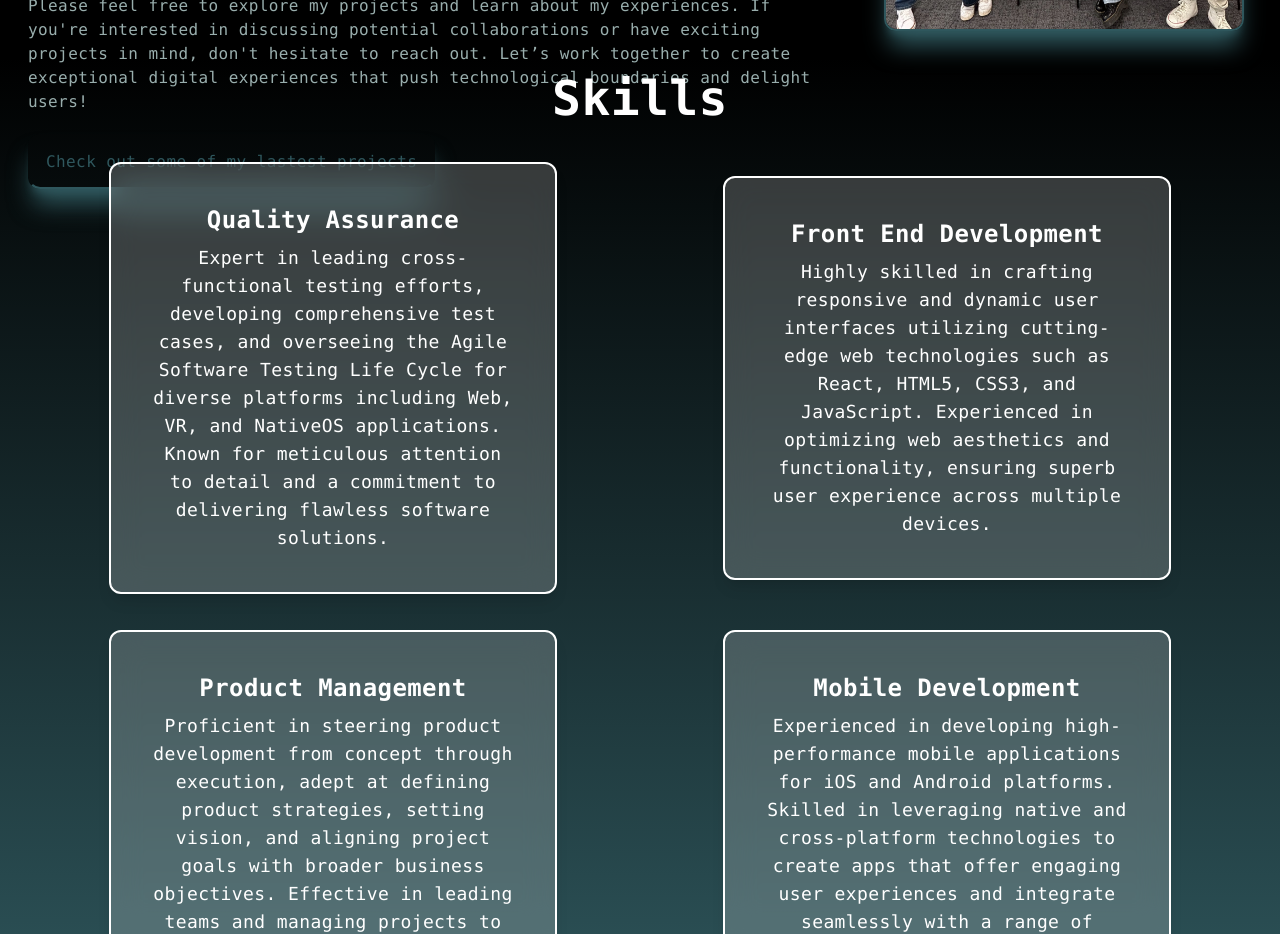
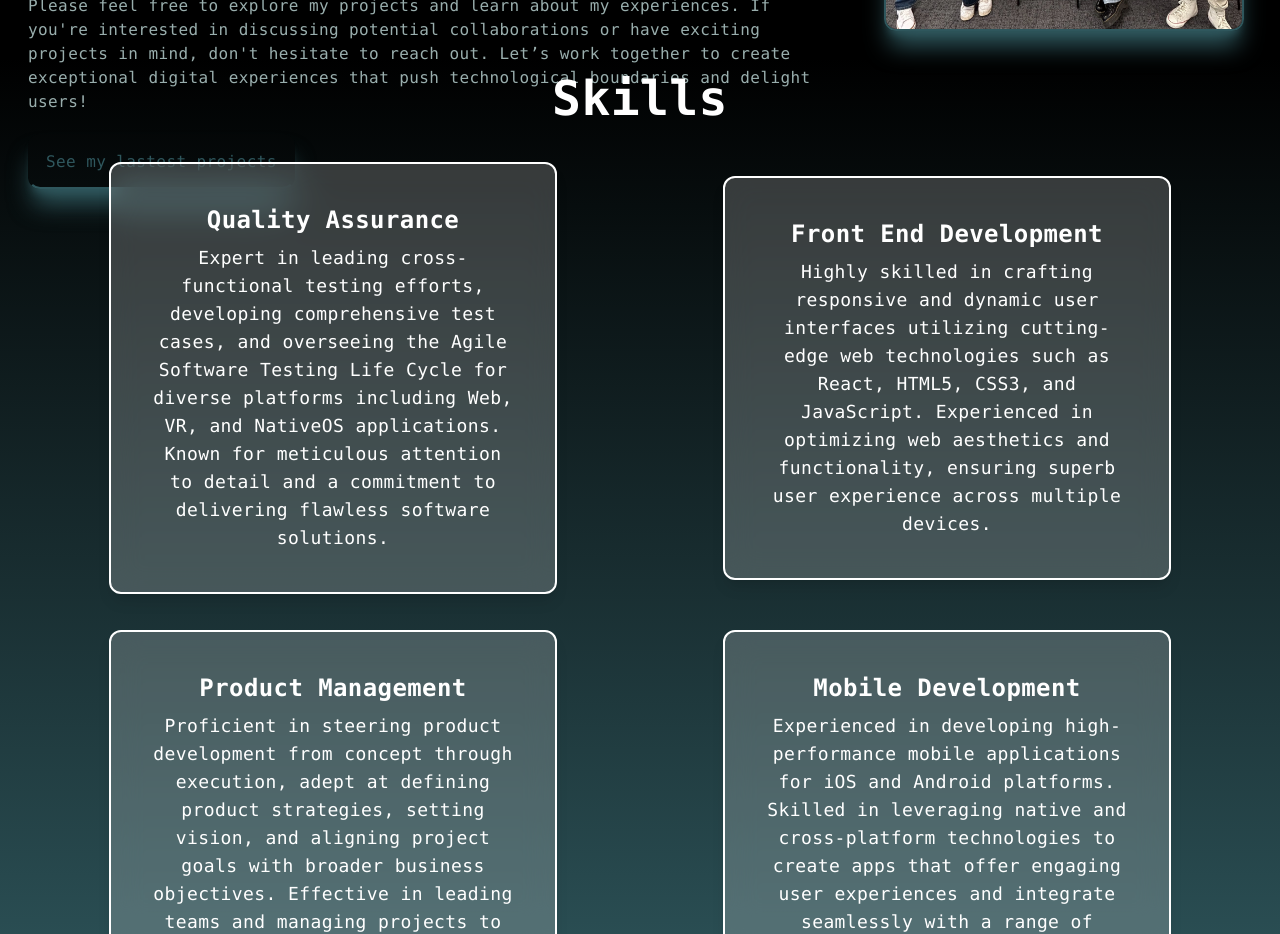
Before and after one commit to SamSantanaDev/PersonalWebsite, a Next.js app: page / in a window 1280 px wide. Shown: the part 1500-2434 px from the top of the page. Built offline with nearby package versions, Linux system fonts and the light colour scheme.

Commit message:
fixed button

```diff
--- a/components/About.jsx
+++ b/components/About.jsx
@@ -68,7 +68,7 @@ const About = () => {
           <Link href="/#projects">
             <p className="py-2 my-5 text-[#2F575D]  font-mono cursor-pointer ">
               <span className="text-[#2F575D] p-4 rounded-xl shadow-xl shadow-[#2F575D] border-solid border-2  border-b-[#2F575D] border-transparent hover:bg-[#2F575D] hover:text-black hover:scale-50 ">
-                Check out some of my lastest projects
+                See my lastest projects
               </span>
             </p>
           </Link>
```
